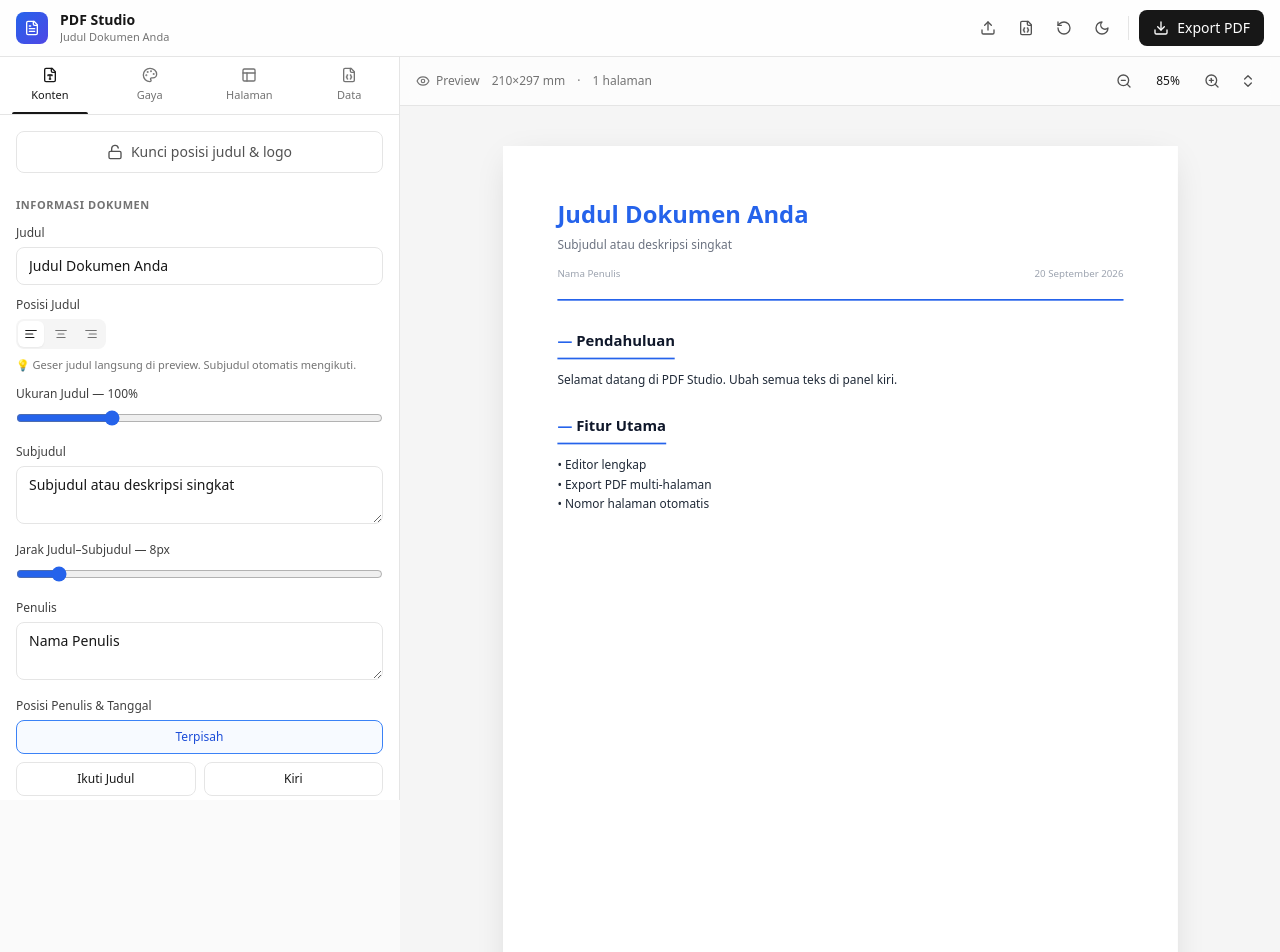
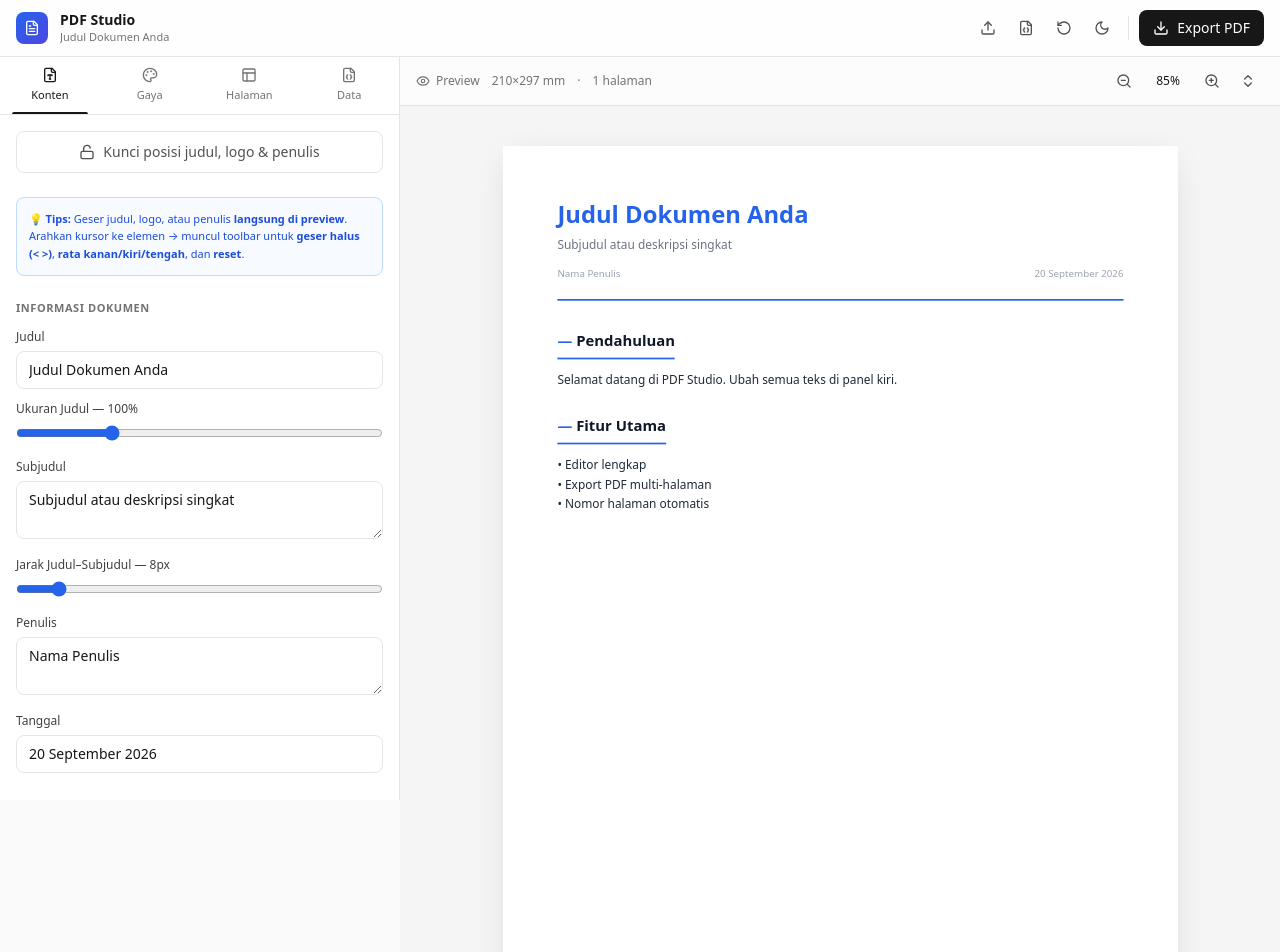
Before and after one commit to jampingkuda2-bot/bot, a Next.js app: page / in a window 1280 px wide. Shown: the top 952 px of the page. Built offline with nearby package versions, Linux system fonts and the light colour scheme.

Commit message:
Update ContentTab.jsx

```diff
--- a/app/components/ContentTab.jsx
+++ b/app/components/ContentTab.jsx
@@ -1,6 +1,5 @@
 import {
   Plus, Upload, Image as ImageIcon,
-  AlignLeft, AlignCenter, AlignRight,
   RotateCcw, Lock, Unlock,
 } from 'lucide-react';
 import { Group, Field, TextInput, Toggle } from './ui';
@@ -10,14 +9,13 @@ export default function ContentTab({
   doc, update, updateSection, addSection,
   removeSection, moveSection, duplicateSection, onLogoChange,
 }) {
-  const titleAlign = doc.titleAlign || 'left';
   const hasTitleOffset = (doc.titleOffsetX || 0) !== 0 || (doc.titleOffsetY || 0) !== 0;
   const hasLogoOffset = (doc.logoOffsetX || 0) !== 0 || (doc.logoOffsetY || 0) !== 0;
+  const hasAuthorOffset = (doc.authorOffsetX || 0) !== 0 || (doc.authorOffsetY || 0) !== 0;
   const locked = !!doc.locked;
   const titleScale = doc.titleScale || 1;
   const logoSize = doc.logoSize || 56;
   const subtitleGap = doc.subtitleGap ?? 8;
-  const authorAlign = doc.authorAlign || 'split';
 
   return (
     <>
@@ -31,55 +29,26 @@ export default function ContentTab({
           }`}
         >
           {locked ? <Lock className="w-4 h-4" /> : <Unlock className="w-4 h-4" />}
-          {locked ? 'Terkunci — klik untuk buka' : 'Kunci posisi judul & logo'}
+          {locked ? 'Terkunci — klik untuk buka' : 'Kunci posisi judul, logo & penulis'}
         </button>
         {locked && (
           <p className="text-[11px] text-amber-600 dark:text-amber-400 mt-2">
-            🔒 Judul & logo tidak bisa digeser tidak sengaja.
+            🔒 Semua elemen terkunci. Tidak bisa digeser tidak sengaja.
           </p>
         )}
+      </div>
+
+      <div className="rounded-lg border border-blue-200 dark:border-blue-900/60 bg-blue-50/50 dark:bg-blue-950/30 p-3 mb-4">
+        <p className="text-[11px] text-blue-700 dark:text-blue-300 leading-relaxed">
+          💡 <b>Tips:</b> Geser judul, logo, atau penulis <b>langsung di preview</b>.
+          Arahkan kursor ke elemen → muncul toolbar untuk <b>geser halus (&lt; &gt;)</b>,
+          <b> rata kanan/kiri/tengah</b>, dan <b>reset</b>.
+        </p>
       </div>
 
       <Group title="Informasi Dokumen">
         <Field label="Judul">
           <TextInput value={doc.title} onChange={(v) => update({ title: v })} placeholder="Judul dokumen" />
-        </Field>
-
-        <Field label="Posisi Judul">
-          <div className="flex items-center gap-2 flex-wrap">
-            <div className="flex items-center gap-1 p-0.5 rounded-lg bg-neutral-100 dark:bg-neutral-800">
-              {[
-                { v: 'left',   Icon: AlignLeft,   title: 'Kiri' },
-                { v: 'center', Icon: AlignCenter, title: 'Tengah' },
-                { v: 'right',  Icon: AlignRight,  title: 'Kanan' },
-              ].map(({ v, Icon, title }) => (
-                <button
-                  key={v}
-                  onClick={() => update({ titleAlign: v })}
-                  title={title}
-                  className={`p-1.5 rounded-md transition ${
-                    titleAlign === v
-                      ? 'bg-white dark:bg-neutral-700 shadow-sm text-neutral-900 dark:text-white'
-                      : 'text-neutral-500 hover:text-neutral-900 dark:hover:text-white'
-                  }`}
-                >
-                  <Icon className="w-3.5 h-3.5" />
-                </button>
-              ))}
-            </div>
-            {(hasTitleOffset || titleScale !== 1) && (
-              <button
-                onClick={() => update({ titleOffsetX: 0, titleOffsetY: 0, titleScale: 1 })}
-                className="inline-flex items-center gap-1.5 px-2.5 py-1.5 rounded-lg border border-neutral-200 dark:border-neutral-700 text-[11px] text-neutral-600 dark:text-neutral-300 hover:bg-neutral-50 dark:hover:bg-neutral-800"
-              >
-                <RotateCcw className="w-3 h-3" />
-                Reset
-              </button>
-            )}
-          </div>
-          <p className="text-[11px] text-neutral-500 mt-2">
-            💡 Geser judul langsung di preview. Subjudul otomatis mengikuti.
-          </p>
         </Field>
 
         <Field label={`Ukuran Judul — ${Math.round(titleScale * 100)}%`}>
@@ -93,6 +62,16 @@ export default function ContentTab({
             className="w-full"
           />
         </Field>
+
+        {hasTitleOffset && (
+          <button
+            onClick={() => update({ titleOffsetX: 0, titleOffsetY: 0 })}
+            className="inline-flex items-center gap-1.5 px-2.5 py-1.5 rounded-lg border border-neutral-200 dark:border-neutral-700 text-[11px] text-neutral-600 dark:text-neutral-300 hover:bg-neutral-50 dark:hover:bg-neutral-800"
+          >
+            <RotateCcw className="w-3 h-3" />
+            Reset posisi judul
+          </button>
+        )}
 
         <Field label="Subjudul">
           <textarea
@@ -128,36 +107,15 @@ export default function ContentTab({
           />
         </Field>
 
-        <Field label="Posisi Penulis & Tanggal">
-          <div className="grid grid-cols-2 gap-2">
-            {[
-              { v: 'split',  label: 'Terpisah' },
-              { v: 'title',  label: 'Ikuti Judul' },
-              { v: 'left',   label: 'Kiri' },
-              { v: 'center', label: 'Tengah' },
-              { v: 'right',  label: 'Kanan' },
-            ].map((o) => (
-              <button
-                key={o.v}
-                onClick={() => update({ authorAlign: o.v })}
-                className={`px-3 py-2 rounded-lg border text-xs font-medium transition ${
-                  authorAlign === o.v
-                    ? 'border-blue-500 bg-blue-50/50 dark:bg-blue-950/30 text-blue-700 dark:text-blue-300'
-                    : 'border-neutral-200 dark:border-neutral-800 hover:border-neutral-300'
-                } ${o.v === 'split' ? 'col-span-2' : ''}`}
-              >
-                {o.label}
-              </button>
-            ))}
-          </div>
-          <p className="text-[11px] text-neutral-500 mt-2">
-            {authorAlign === 'split'
-              ? 'Penulis di kiri, tanggal di kanan.'
-              : authorAlign === 'title'
-              ? 'Penulis & tanggal mengikuti perataan judul.'
-              : 'Penulis & tanggal rata ' + authorAlign + '.'}
-          </p>
-        </Field>
+        {hasAuthorOffset && (
+          <button
+            onClick={() => update({ authorOffsetX: 0, authorOffsetY: 0 })}
+            className="inline-flex items-center gap-1.5 px-2.5 py-1.5 rounded-lg border border-neutral-200 dark:border-neutral-700 text-[11px] text-neutral-600 dark:text-neutral-300 hover:bg-neutral-50 dark:hover:bg-neutral-800"
+          >
+            <RotateCcw className="w-3 h-3" />
+            Reset posisi penulis
+          </button>
+        )}
 
         <Field label="Tanggal">
           <TextInput value={doc.date} onChange={(v) => update({ date: v })} />
@@ -213,10 +171,6 @@ export default function ContentTab({
                 Reset logo
               </button>
             )}
-
-            <p className="text-[11px] text-neutral-500">
-              💡 Geser logo langsung di preview.
-            </p>
           </>
         )}
 
```
